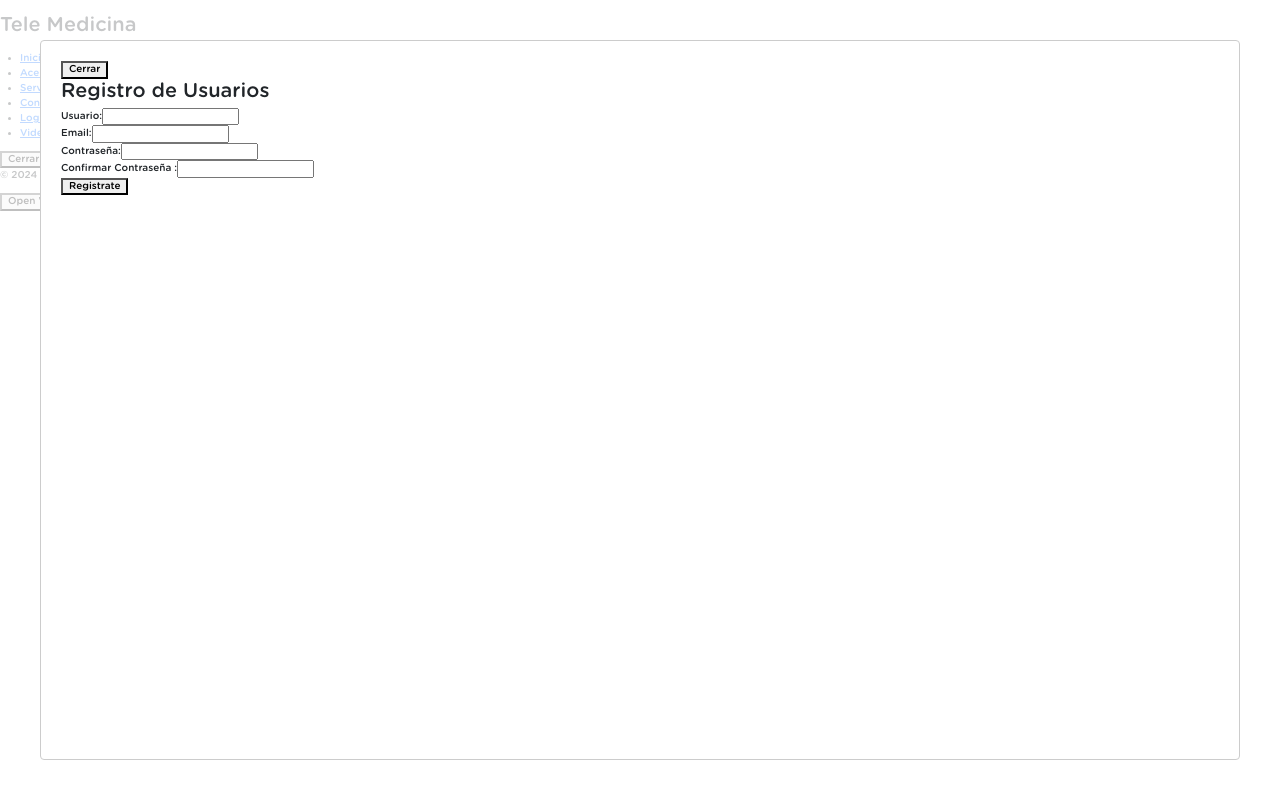
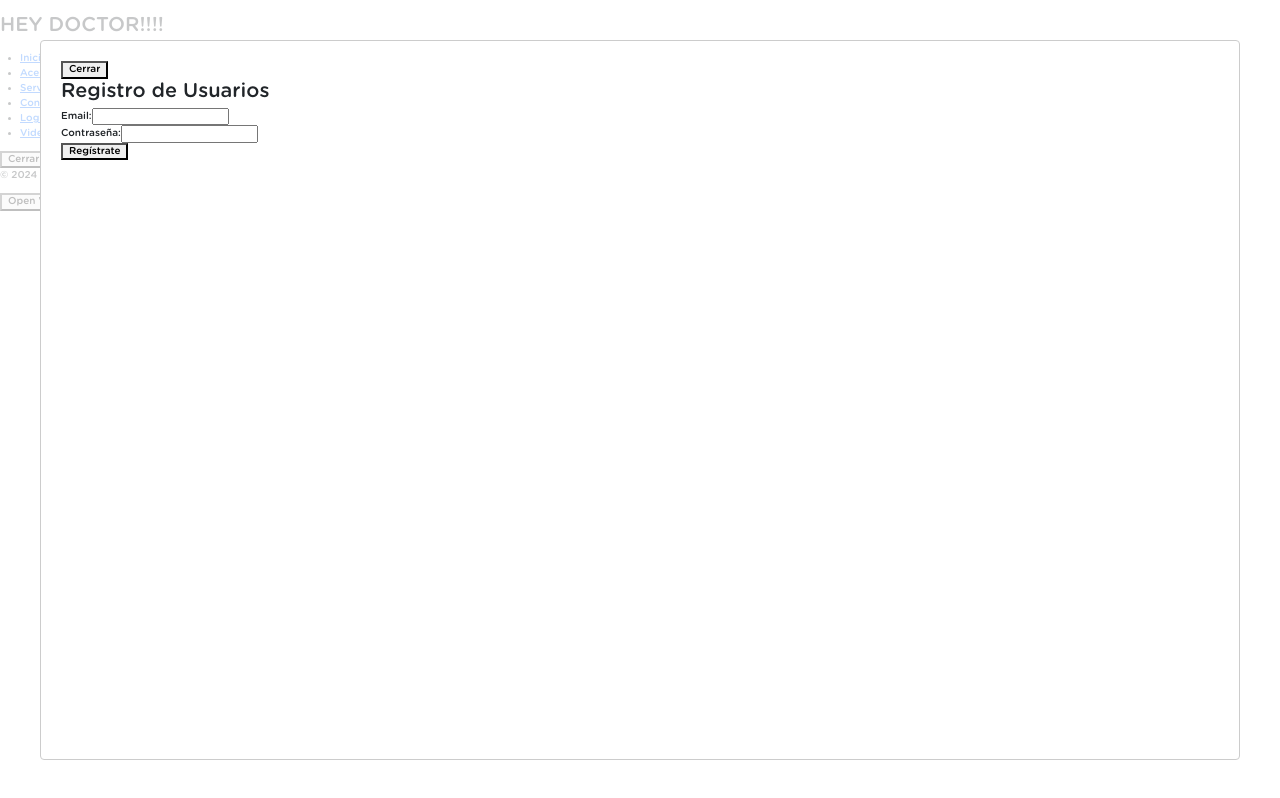
Before and after one commit to No-Country-simulation/S17-02-ft-Java-React, a React (Vite) app in the folder frontend/: page / in a window 1280 px wide. Both pictures are taken after a click on the button "Registro de Usuario". Built offline with nearby package versions, Linux system fonts and the light colour scheme.

Commit message:
modificacion registro de usuario

```diff
--- a/frontend/src/components/header/index.tsx
+++ b/frontend/src/components/header/index.tsx
@@ -1,7 +1,7 @@
 export const Header = () => {
   return (
     <header>
-      <h1>Tele Medicina</h1>
+      <h1>HEY DOCTOR!!!!</h1>
     </header>
   );
 };
--- a/frontend/src/components/registerUser/index.tsx
+++ b/frontend/src/components/registerUser/index.tsx
@@ -1,18 +1,14 @@
 import React, { useState } from "react";
 
 interface FormState {
-  username: string;
   email: string;
   password: string;
-  confirmPassword: string;
 }
 
 export const RegisterUser = () => {
   const [form, setForm] = useState<FormState>({
-    username: "",
     email: "",
     password: "",
-    confirmPassword: "",
   });
 
   const [errors, setErrors] = useState<string[]>([]);
@@ -27,11 +23,8 @@ export const RegisterUser = () => {
 
   const validateForm = () => {
     const newErrors: string[] = [];
-    if (!form.username) newErrors.push("Username is required.");
     if (!form.email) newErrors.push("Email is required.");
     if (!form.password) newErrors.push("Password is required.");
-    if (form.password !== form.confirmPassword)
-      newErrors.push("Passwords must match.");
     return newErrors;
   };
 
@@ -59,16 +52,6 @@ export const RegisterUser = () => {
       )}
       <form onSubmit={handleSubmit}>
         <div>
-          <label htmlFor="username">Usuario:</label>
-          <input
-            type="text"
-            id="username"
-            name="username"
-            value={form.username}
-            onChange={handleChange}
-          />
-        </div>
-        <div>
           <label htmlFor="email">Email:</label>
           <input
             type="email"
@@ -88,17 +71,7 @@ export const RegisterUser = () => {
             onChange={handleChange}
           />
         </div>
-        <div>
-          <label htmlFor="confirmPassword">Confirmar Contraseña :</label>
-          <input
-            type="password"
-            id="confirmPassword"
-            name="confirmPassword"
-            value={form.confirmPassword}
-            onChange={handleChange}
-          />
-        </div>
-        <button type="submit">Registrate</button>
+        <button type="submit">Regístrate</button>
       </form>
     </div>
   );
```
Also changed, not shown: 1 other file (tests, documents, lock files or other folders).
